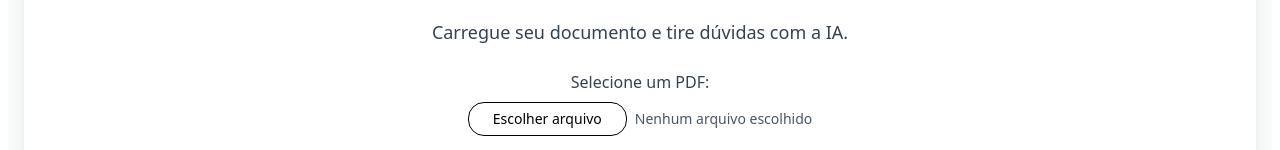
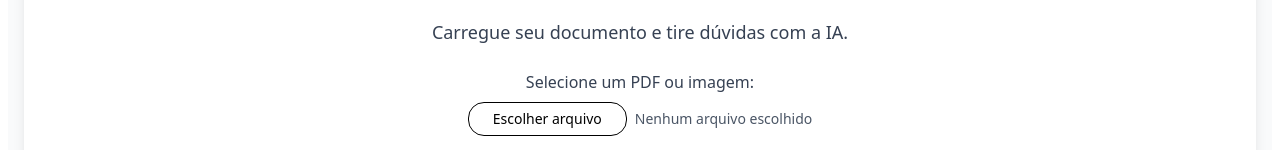
Before and after one commit to gabrielmmh/askMyDoc, a Next.js app in the folder apps/frontend/: page / in a window 1280 px wide. Shown: the part 200-350 px from the top of the page. Built offline with nearby package versions, Linux system fonts and the light colour scheme; no server answers.

Commit message:
style: mudando texto para incluir imagens

```diff
--- a/apps/frontend/src/components/home/UploadForm.tsx
+++ b/apps/frontend/src/components/home/UploadForm.tsx
@@ -103,7 +103,7 @@ export default function UploadForm({ onDataChange, isLoggedIn }: UploadFormProps
 
     return (
         <form onSubmit={handleSubmit} className={uploadStyles.wrapper}>
-            <label className={uploadStyles.label}>Selecione um PDF:</label>
+            <label className={uploadStyles.label}>Selecione um PDF ou imagem:</label>
 
             <div className={uploadStyles.uploadGroup}>
                 <label htmlFor="file-upload" className={uploadStyles.uploadLabel}>
```
